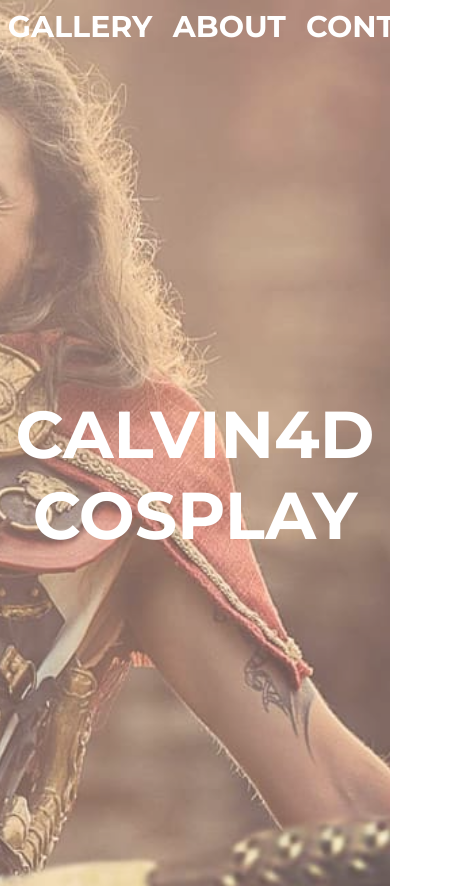
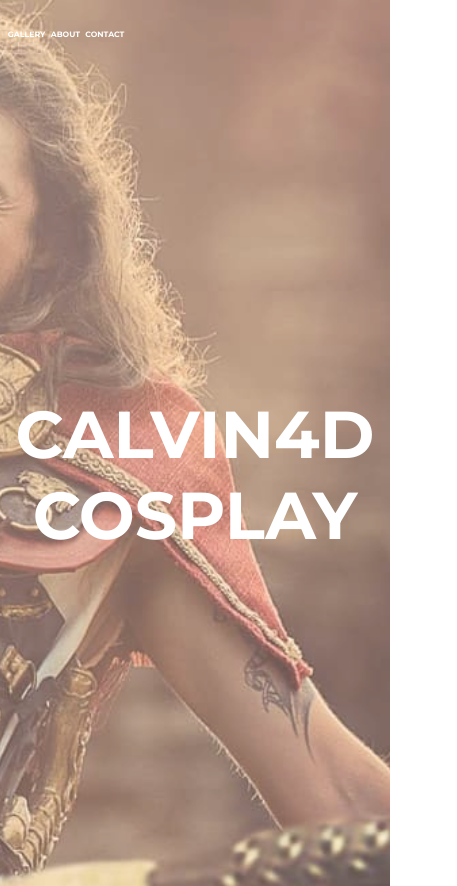
Before and after one commit to BamShrown/BamShrown.Calvin4DCosplay, a plain HTML site: page index.html in a window 390 px wide. Shown: the top 886 px of the page, 457 px wide, since content can reach past the window. Drawn offline with Linux system fonts and the light colour scheme; a web font is replaced by a local one.

Commit message:
Update index.css

```diff
--- a/resources/css/index.css
+++ b/resources/css/index.css
@@ -42,7 +42,7 @@ cursor: pointer;
 
 @media only screen and (max-width: 750px) {
 
-    .navlist {
+  .navlist a {
 font-size: 2vw;
 
     }
```
